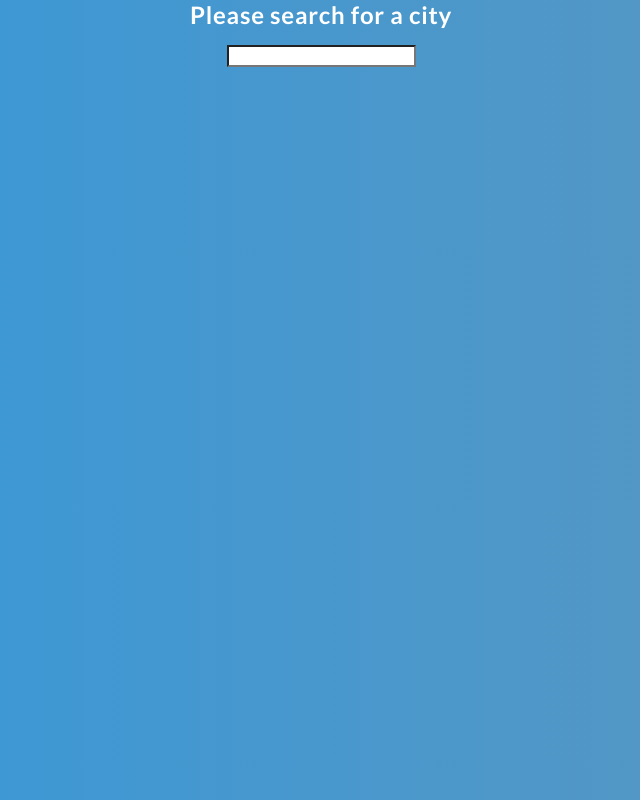
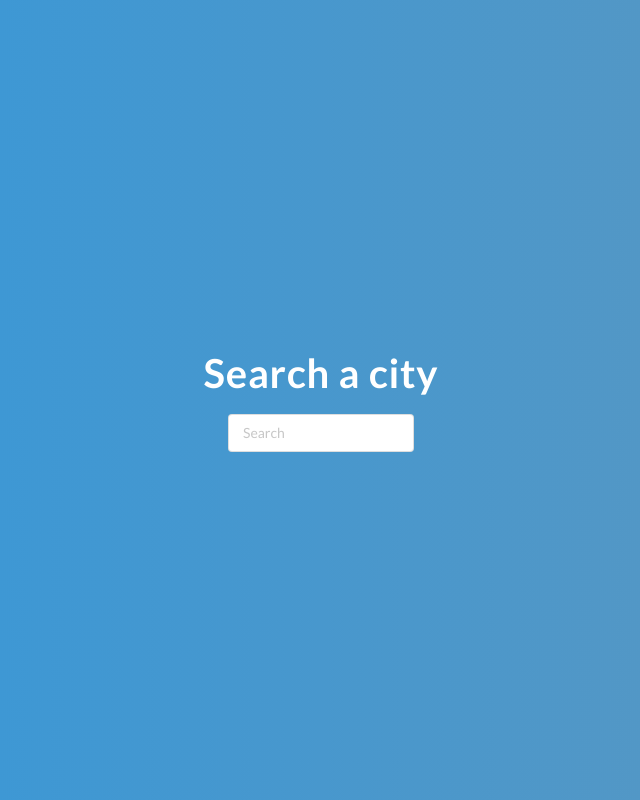
Before and after one commit to Bradzerafa/react-weather-app, a React (Create React App) app: page / in a window 1280 px wide. Shown: the whole page, without its empty margins (319-959 px from the left). Built offline with nearby package versions, Linux system fonts and the light colour scheme.

Commit message:
Finished project

```diff
--- a/src/components/App.css
+++ b/src/components/App.css
@@ -2,12 +2,26 @@ body {
   color: white;
   letter-spacing: 0.75px;
   background: linear-gradient(to right, #3498db, #5c97bf);
+  display: grid;
+  grid-template-rows: 100%;
+  justify-items: center;
+  align-items: center;
 }
 
 .search-city,
 .city-found {
-  display: flex;
-  flex-direction: column;
-  justify-items: center;
-  align-items: center;
+  text-align: center;
 }
+
+.search-city h2,
+.city-found h2 {
+  font-size: 40px;
+}
+
+.search-bar {
+  padding: 2.5% 0 2.5% 0;
+  border-radius: 15px;
+  border: none;
+  text-indent: 7.5px;
+  font-size: ;
+}
--- a/src/components/App.js
+++ b/src/components/App.js
@@ -15,7 +15,8 @@ class App extends React.Component {
   state = {
     city: "",
     error: "",
-    weather: null
+    weather: null,
+    condition: ""
   };
 
   apiCall = cityChosen => {
@@ -27,9 +28,10 @@ class App extends React.Component {
         res =>
           this.setState({
             weather: Math.floor(res.data.main.temp),
-            city: res.data.name
+            city: res.data.name,
+            condition: res.data.main
           }),
-
+        console.log(this.state.condition),
         this.setState({ error: "" })
       )
       .catch(res => this.setState({ error: "Please enter a valid city" }));
@@ -66,7 +68,7 @@ class App extends React.Component {
     if (this.state.city === "" && this.state.weather === null) {
       return (
         <div className="search-city">
-          <h2>Please search for a city</h2>
+          <h2>Search a city</h2>
           <Search onSubmit={this.cityData} />
         </div>
       );
@@ -75,9 +77,9 @@ class App extends React.Component {
     if (this.state.city !== "" && this.state.error === "") {
       return (
         <div className="city-found" onSubmit={this.reset}>
-          <h3>
-            {this.state.city} {this.state.weather}
-          </h3>
+          <h2>
+            {this.state.city} {this.state.weather}°C
+          </h2>
           <Search onSubmit={this.cityData} />
         </div>
       );
--- a/src/components/Search.js
+++ b/src/components/Search.js
@@ -1,4 +1,5 @@
 import React from "react";
+import "./App.css";
 
 class Search extends React.Component {
   state = { cityChosen: "" };
@@ -12,11 +13,12 @@ class Search extends React.Component {
   render() {
     return (
       <div>
-        <form onSubmit={this.formSubmit}>
+        <form onSubmit={this.formSubmit} className="ui input">
           <input
             type="text"
             value={this.state.cityChosen}
             onChange={e => this.setState({ cityChosen: e.target.value })}
+            placeholder="Search"
             required
           />
         </form>
```
